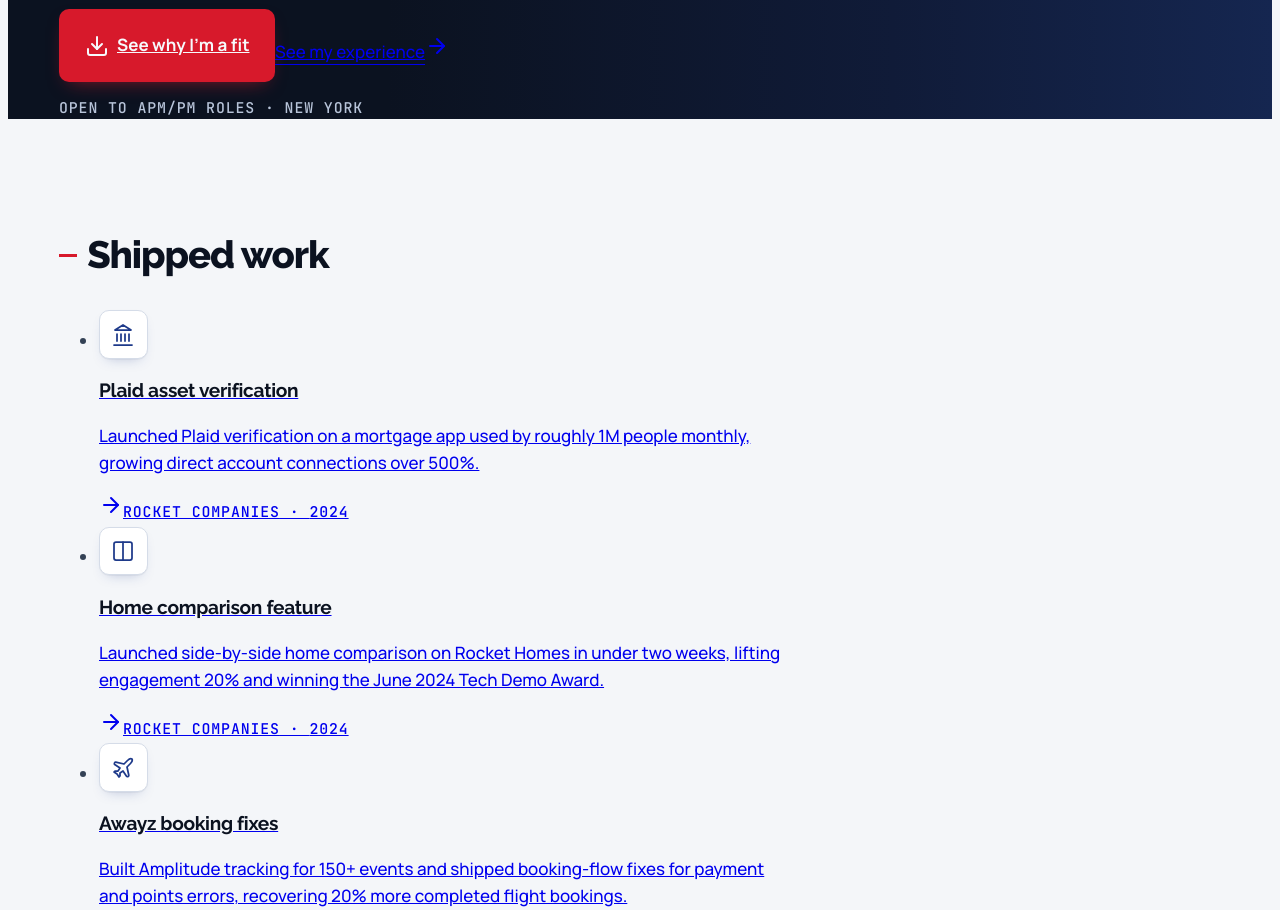
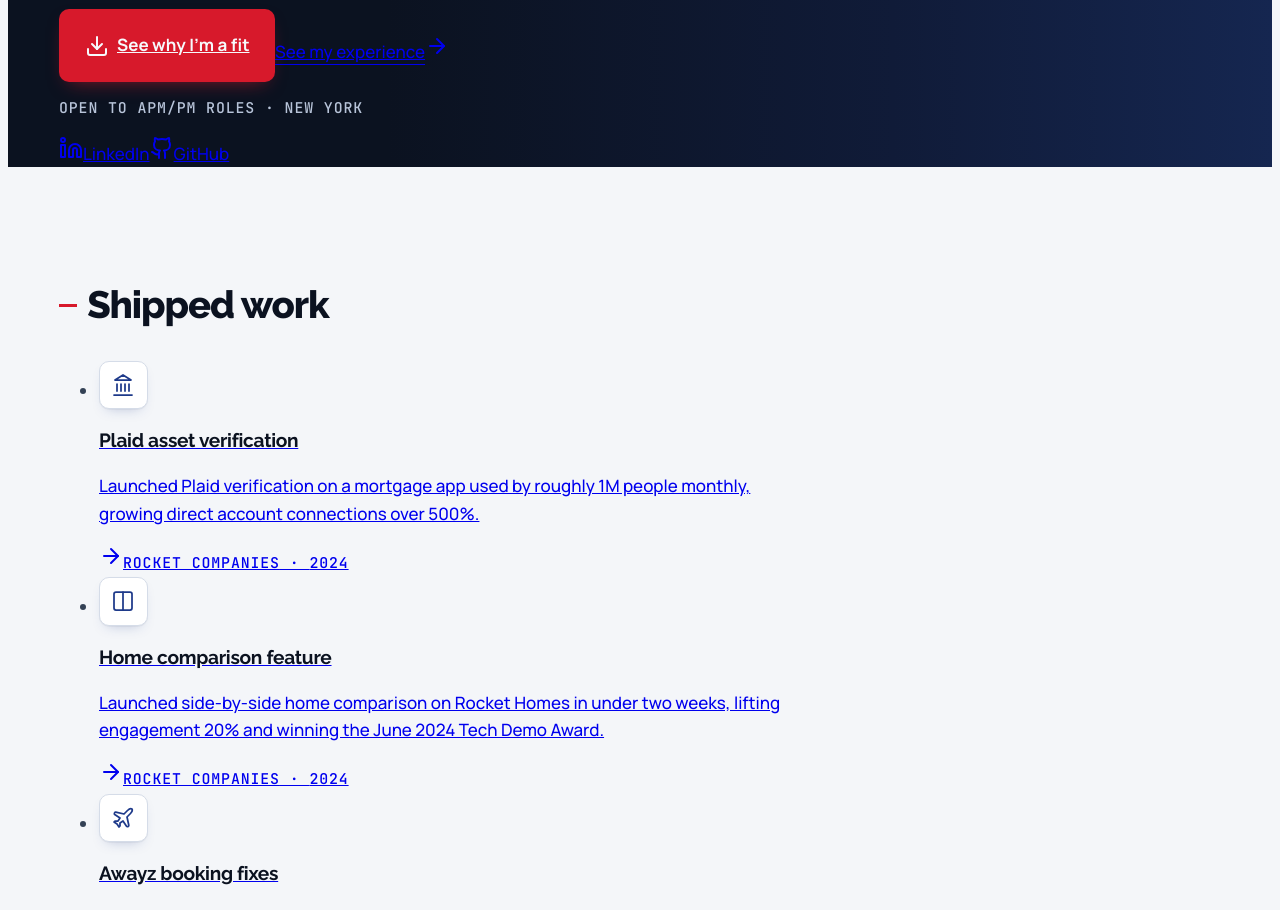
Before and after one commit to Rezwan3App/buildwithrez, a React (Vite) app in the folder client/: page / in a window 1280 px wide. Shown: the part 860-1770 px from the top of the page. Built offline with nearby package versions, Linux system fonts and the light colour scheme.

Commit message:
Hero: LinkedIn and GitHub as glass pill buttons under the status line

```diff
--- a/client/src/components/hero-section.tsx
+++ b/client/src/components/hero-section.tsx
@@ -1,8 +1,11 @@
-import { ArrowRight, Download } from "lucide-react";
+import { ArrowRight, Download, Github, Linkedin } from "lucide-react";
 import { Link } from "wouter";
 import { HeroHeadline } from "@/components/hero-headline";
 import { HeroBackdrop } from "@/components/hero-backdrop";
 import { RESUME_URL } from "@/lib/site";
+
+const social =
+  "inline-flex min-h-[44px] items-center gap-2 rounded-full border border-white/15 bg-white/[0.06] px-4 font-semibold text-[var(--on-ink)] shadow-[0_8px_24px_-8px_rgba(0,0,0,0.6),inset_0_1px_0_rgba(255,255,255,0.12)] backdrop-blur-md transition-colors duration-150 ease-out hover:border-white/30 hover:bg-white/[0.12]";
 
 export function HeroSection() {
   return (
@@ -56,6 +59,16 @@ export function HeroSection() {
               <span className="status-light" aria-hidden="true" />
               Open to APM/PM roles &middot; New York
             </p>
+            <p className="flex flex-wrap items-center gap-3">
+              <a href="https://www.linkedin.com/in/rezwan-islam33" target="_blank" rel="noopener noreferrer" className={social}>
+                <Linkedin className="h-[18px] w-[18px]" aria-hidden="true" />
+                LinkedIn
+              </a>
+              <a href="https://github.com/Rezwan3App" target="_blank" rel="noopener noreferrer" className={social}>
+                <Github className="h-[18px] w-[18px]" aria-hidden="true" />
+                GitHub
+              </a>
+            </p>
           </div>
         </div>
       </div>
```
